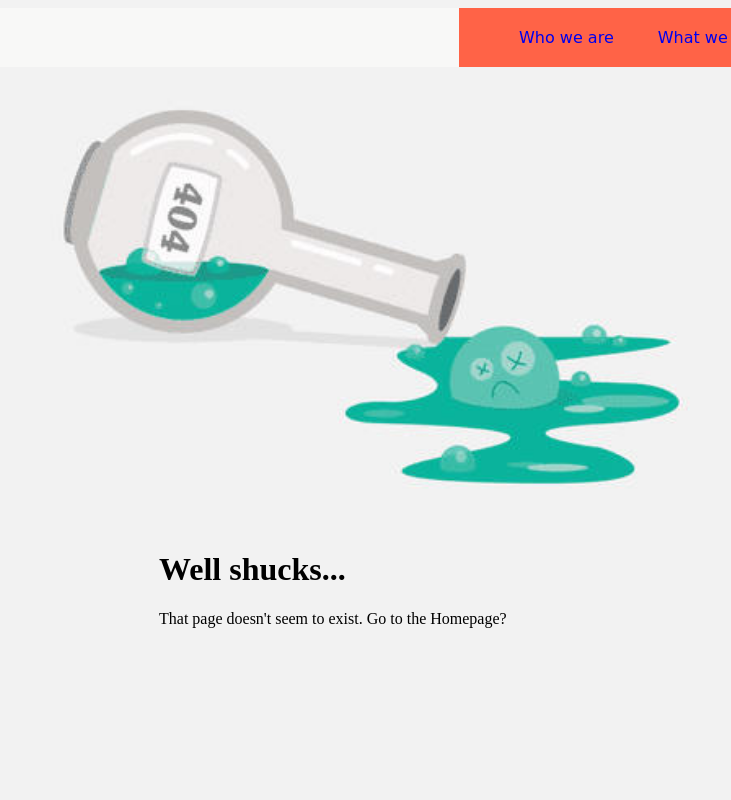
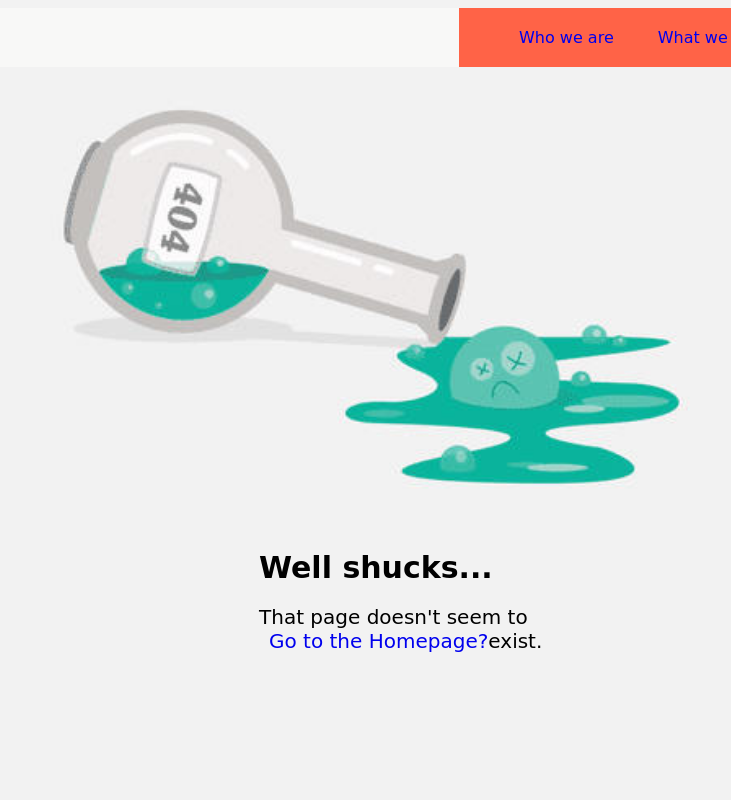
Before and after one commit to lauraMeiz/404, a website: page index.html in a window 1280 px wide. Shown: the top 800 px of the page, without its empty margins (549-1280 px from the left). Drawn offline with Linux system fonts and the light colour scheme.

Commit message:
initial commit

```diff
--- a/index.html
+++ b/index.html
@@ -30,26 +30,31 @@
       text-decoration: none;
       font-family: cursive;
     }
+    .back {
+      margin-left: 10px;
+      float: left;
+    }
     img {
       width: 900px;
       margin-left: 500px;
     }
     div {
-
-      display: block;
-      float: :left;
+      display: inline-block;
+      float: left;
+      margin-left: 800px;
+      font-family: cursive;
     }
     h1 {
-      margin-left: 700px;
+      font-size: 30px;
     }
     p {
-      margin-left: 700px;
+      font-size: 20px;
     }
 
     footer {
       background-color: #15b49e;
       width: 2000px;
-      margin-top: 800px;
+      margin-top: 300px;
       padding-bottom: 20px;
       padding-top: 25px;
     }
@@ -68,7 +73,10 @@
       <img src="./megintuvelis.jpg" alt="megintuvelis" />
       <div>
         <h1>Well shucks...</h1>
-        <p>That page doesn't seem to exist. Go to the Homepage?</p>
+        <p>
+          That page doesn't seem to <br />
+          exist. <a class="back" href="#">Go to the Homepage?</a>
+        </p>
       </div>
       <footer>ggfjgfhjghjgkjlgklu</footer>
     </main>
```
